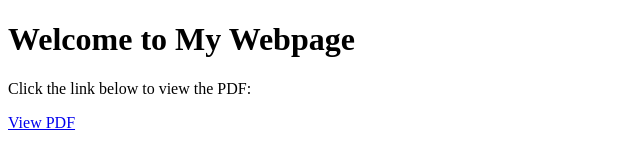
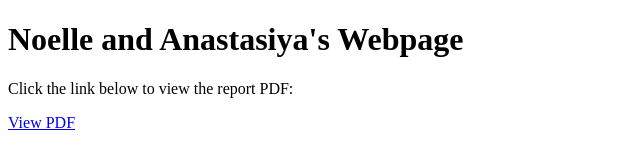
Before and after one commit to Noelle122/DataMiningPage, a plain HTML site: page index.html in a window 1280 px wide. Shown: the whole page, without its empty margins (0-640 px from the left). Drawn offline with Linux system fonts and the light colour scheme.

Commit message:
added our names

```diff
--- a/index.html
+++ b/index.html
@@ -6,9 +6,9 @@
     <title>PDF Link Page</title>
 </head>
 <body>
-    <h1>Welcome to My Webpage</h1>
+    <h1>Noelle and Anastasiya's Webpage</h1>
     <p>
-        Click the link below to view the PDF:
+        Click the link below to view the report PDF:
     </p>
     <a href="test_file.pdf" target="_blank">View PDF</a>
 
```
